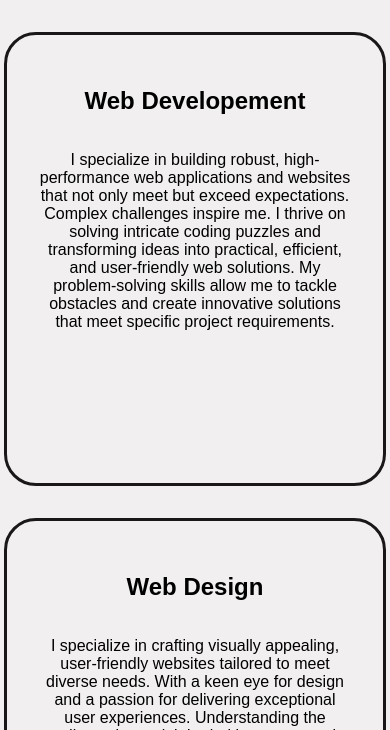
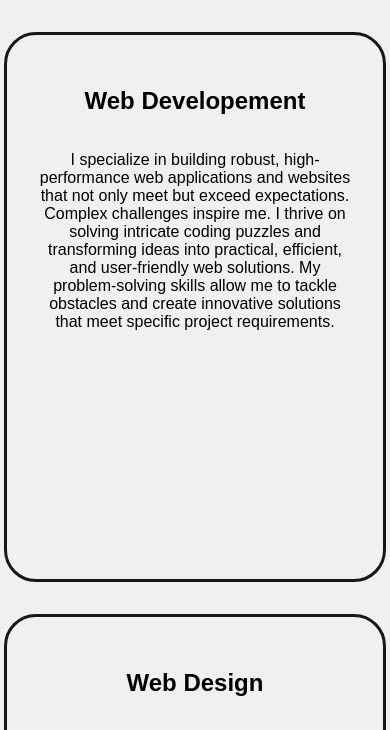
Before and after one commit to Akalynsia/Portfolio, a plain HTML site: page services.html in a window 390 px wide. Shown: the part 87-817 px from the top of the page. Drawn offline with Linux system fonts and the light colour scheme; a web font is replaced by a local one.

Commit message:
Portfolio

```diff
--- a/style.css
+++ b/style.css
@@ -661,7 +661,7 @@
     display: flex;
     margin-bottom: 2rem;
     width: 80%;
-    height: 24rem;
+    height: 30rem;
     flex-direction: column;
     padding: 2rem;
     text-align: center;
```
